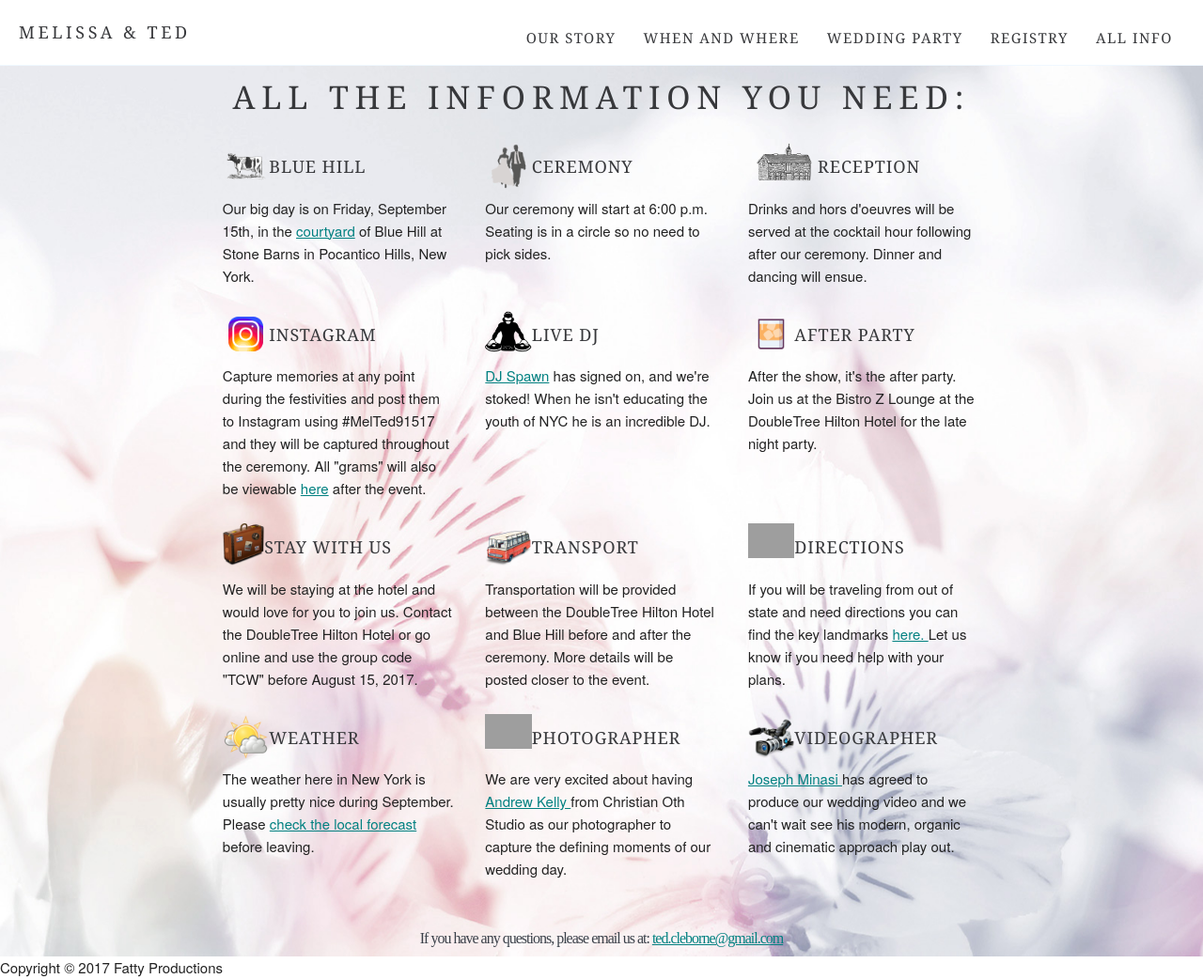
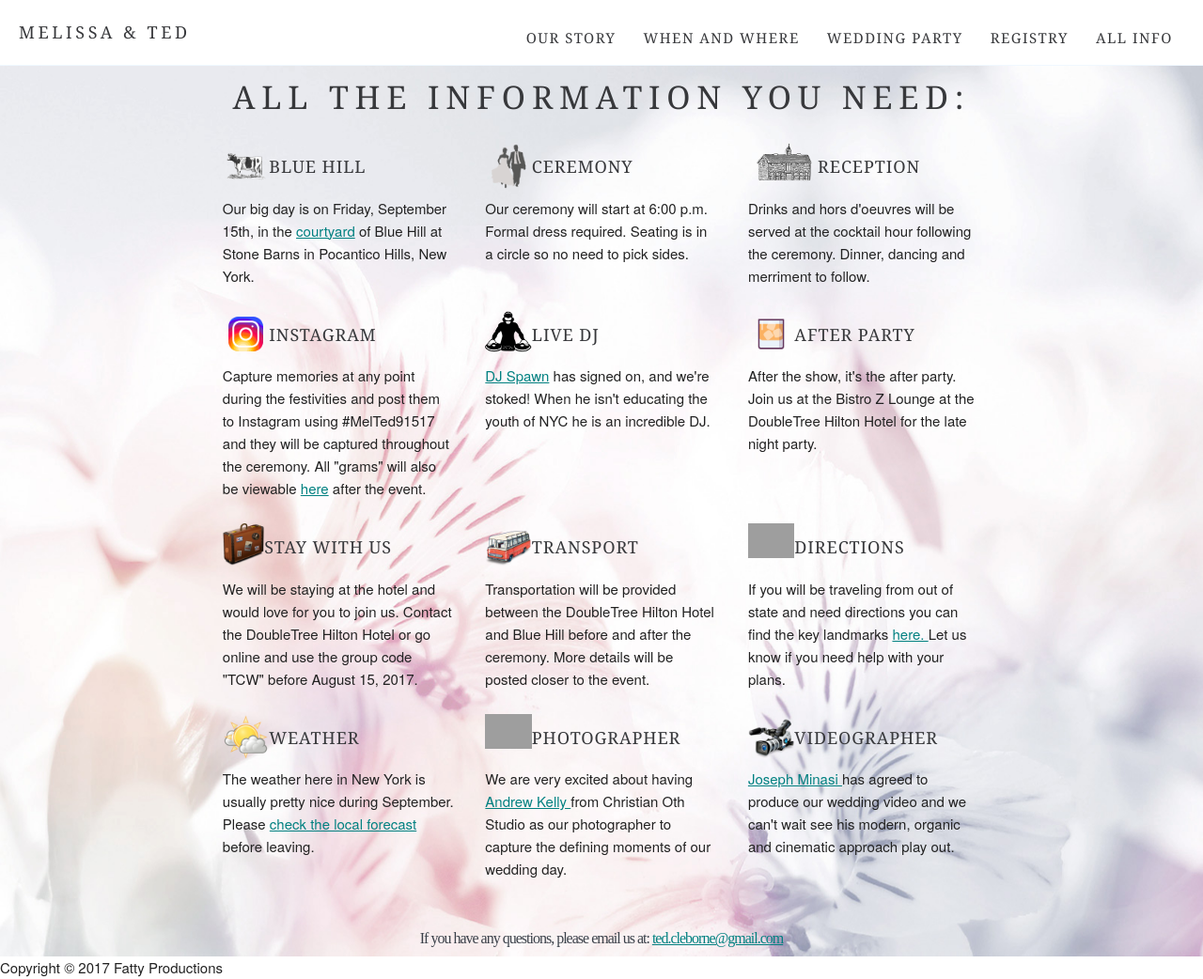
Before and after one commit to TedCleborne/TedCleborne.github.io, a Jekyll site: the page moreinfo.html, which Jekyll copies as it is, in a window 1280 px wide. Shown: the whole page at 94% size. Built offline with Jekyll 4.4.1, drawn with Linux system fonts in a browser that asks for light colours; nearby versions of some CDN libraries; grey boxes are pictures that could not be loaded.

Commit message:
More info changes
More info changes

```diff
--- a/moreinfo.html
+++ b/moreinfo.html
@@ -50,12 +50,12 @@
                             <div class="one-third column">
                                 <img class="img-circle" src="img/couple.png" align="left" width="20%" height="auto"/>
                                 <h3>Ceremony</h3>
-                                <p>Our ceremony will start at 6:00 p.m. Seating is in a circle so no need to pick sides.</p>
+                                <p>Our ceremony will start at 6:00 p.m. Formal dress required. Seating is in a circle so no need to pick sides. </p>
                             </div>
                             <div class="one-third column">
                                 <img class="img-circle" src="img/reception.png" align="left" width="30%" height="auto"/>
                                 <h3>Reception</h3>
-                                <p>Drinks and hors d'oeuvres will be served at the cocktail hour following after our ceremony. Dinner and dancing will ensue.</p>
+                                <p>Drinks and hors d'oeuvres will be served at the cocktail hour following the ceremony. Dinner, dancing and merriment to follow.</p>
                             </div>
                         </div>
                         <div class="row">
```
